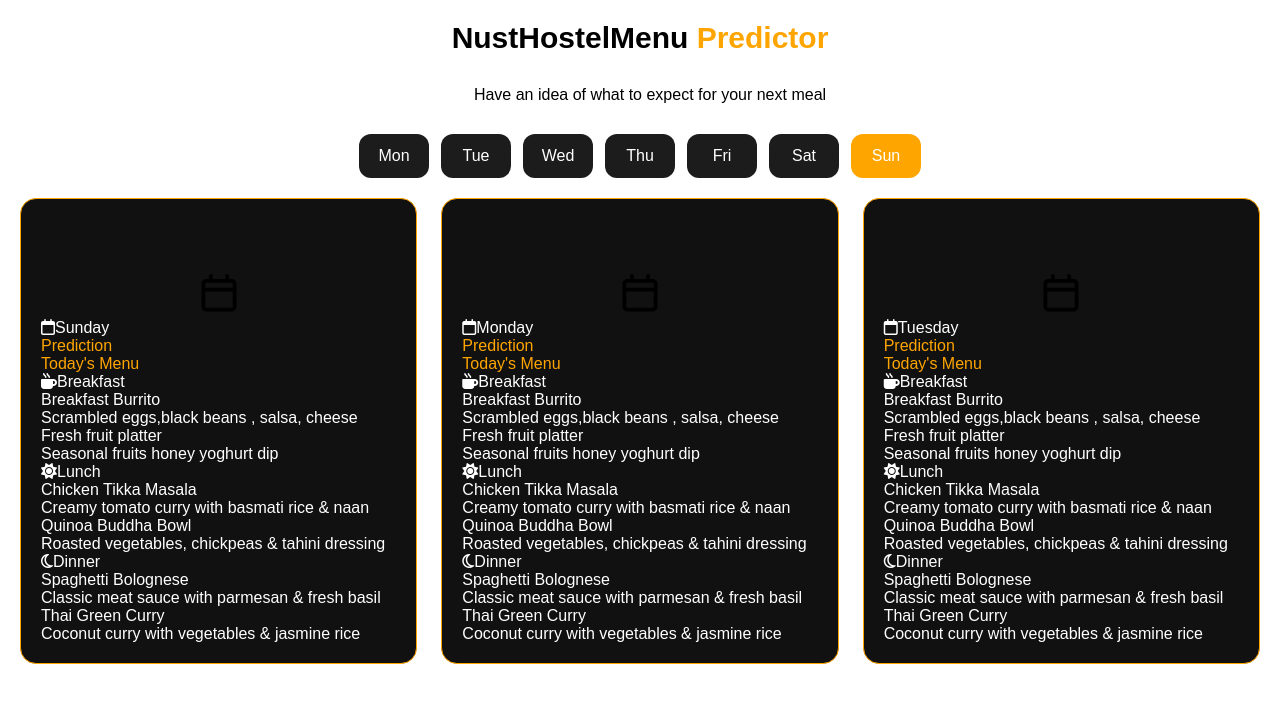
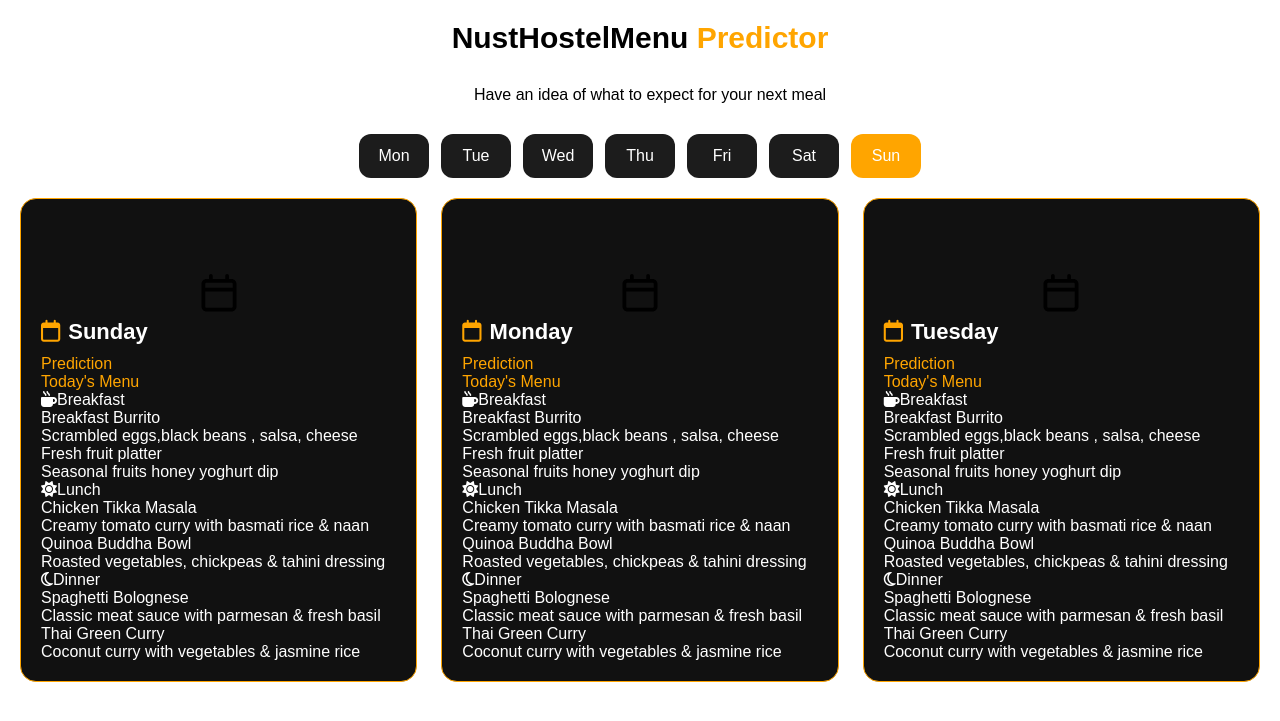
Before and after one commit to lisa-ce/hostelMasetro, a PHP site: page / in a window 1280 px wide. Shown: the top 721 px of the page. Run offline with PHP 8.4, Linux system fonts and the light colour scheme.

Commit message:
styled day

```diff
--- a/style.css
+++ b/style.css
@@ -89,6 +89,17 @@ button.active-day{
   padding: 20px;
   border: 1px solid orange;
 }
+.day{
+  font-size: 22px;
+  font-weight: 700;
+  margin-bottom: 10px;
+}
+.day i{
+  color: orange;
+  margin-right: 8px;
+}
+
+
 @media (max-width: 1100px) {
   .menu-container {
     grid-template-columns: repeat(2, 1fr);
```
